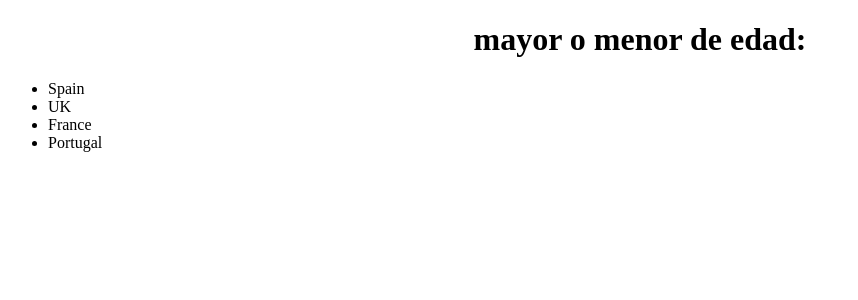
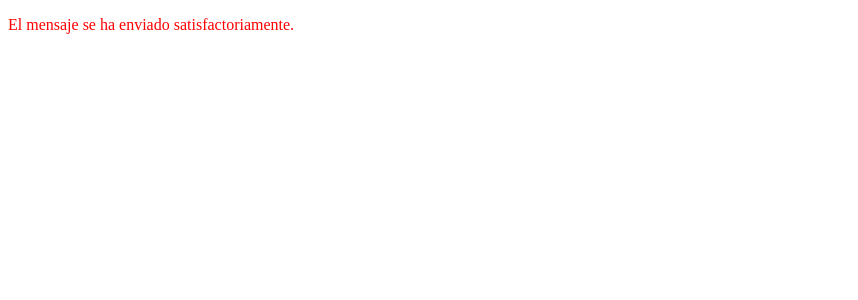
Before and after one commit to Auliorp/First-app-vue3, a Vue app: page / in a window 1280 px wide. Shown: the top 300 px of the page, without its empty margins (0-858 px from the left). Built offline with nearby package versions, Linux system fonts and the light colour scheme.

Commit message:
Trabajando en directivas especialmente en v.bind con sus diferentes estructuras, tanto por composicion como opcional

```diff
--- a/src/App.vue
+++ b/src/App.vue
@@ -1,10 +1,10 @@
 <template>
-  <h1>mayor o menor de edad:</h1>
-  <ExampleFor/>
+  <!-- <h1>mayor o menor de edad:</h1> -->
+  <ClassBind/>
 </template>
 
 <script lang="ts" setup>
-import ExampleFor from './components/ExampleFor.vue';
+import ClassBind from './components/ClassBind.vue';
 </script>
 
 <style>
--- /dev/null
+++ b/src/components/ClassBind.vue
@@ -0,0 +1,41 @@
+
+//otra forma de representar v-bind:class es la siguiente --> :class eliminando el "v-bind"
+<template>
+    <p v-bind:class="{'danger': hasError}">El mensaje se ha enviado satisfactoriamente.</p>
+</template>
+
+//Estructura Composition API en su version estandar *Sin el setup*
+<!-- <script lang="ts">
+import {defineComponent} from 'vue';
+export default defineComponent({
+    name: 'ClassBind',
+    setup(){
+        let hasError = true;
+        return {hasError};
+    }
+})
+</script> -->
+
+//Estructura Composition API en su version actualizada *Con el setup*
+<!-- <script lang="ts" setup>
+let hasError = true;
+</script> -->
+
+//Estructura Option API en su version estandar *Sin el setup*
+<script lang="ts" >
+import { defineComponent } from 'vue';
+export default defineComponent({
+    name: 'ClassBind',
+    data(){
+        return {
+            hasError: true
+        }
+    }
+})
+</script>
+
+<style >
+.danger{
+    color: red;
+}
+</style>
--- a/src/components/CounterComposition.vue
+++ b/src/components/CounterComposition.vue
@@ -7,7 +7,9 @@
     </div>
 </template>
 
+//Composition API
 <script lang="ts" setup>
+
     import {Ref, ref} from "vue"
 
     let counter:Ref = ref(0);
```
